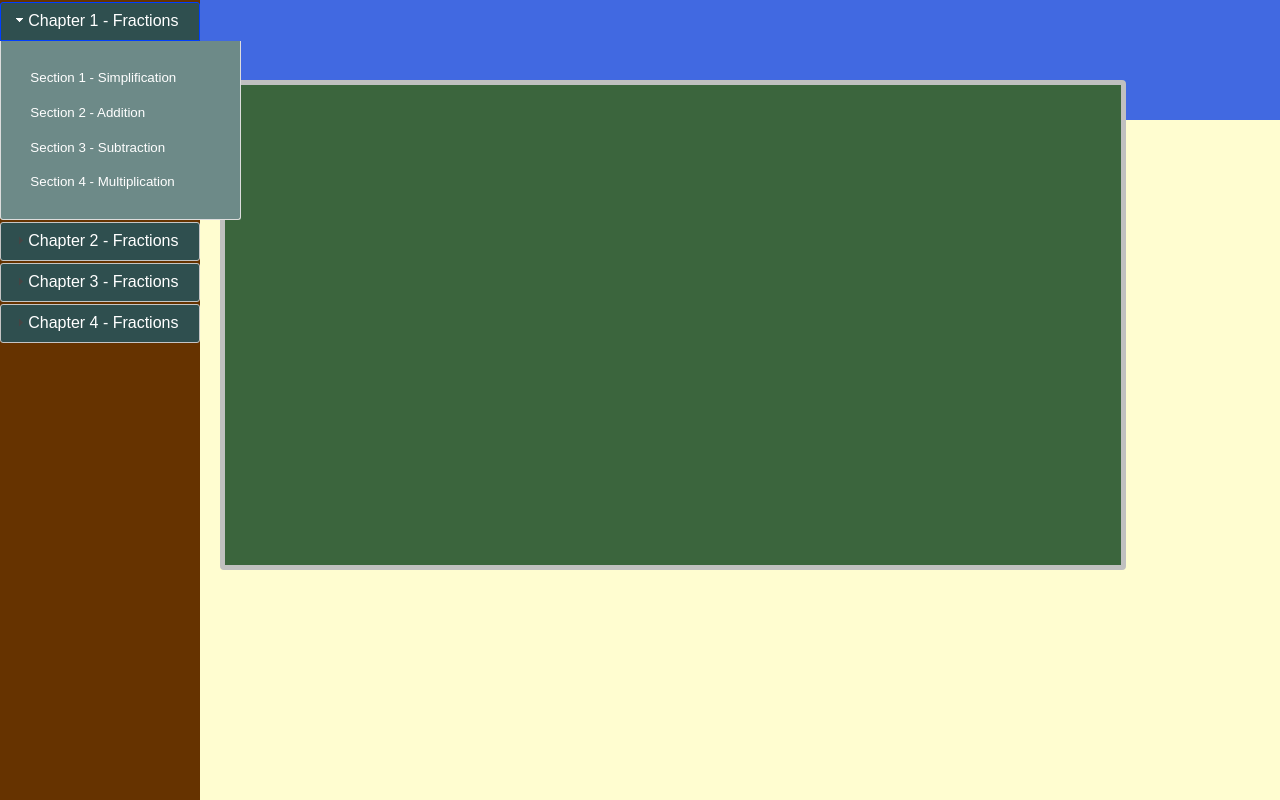
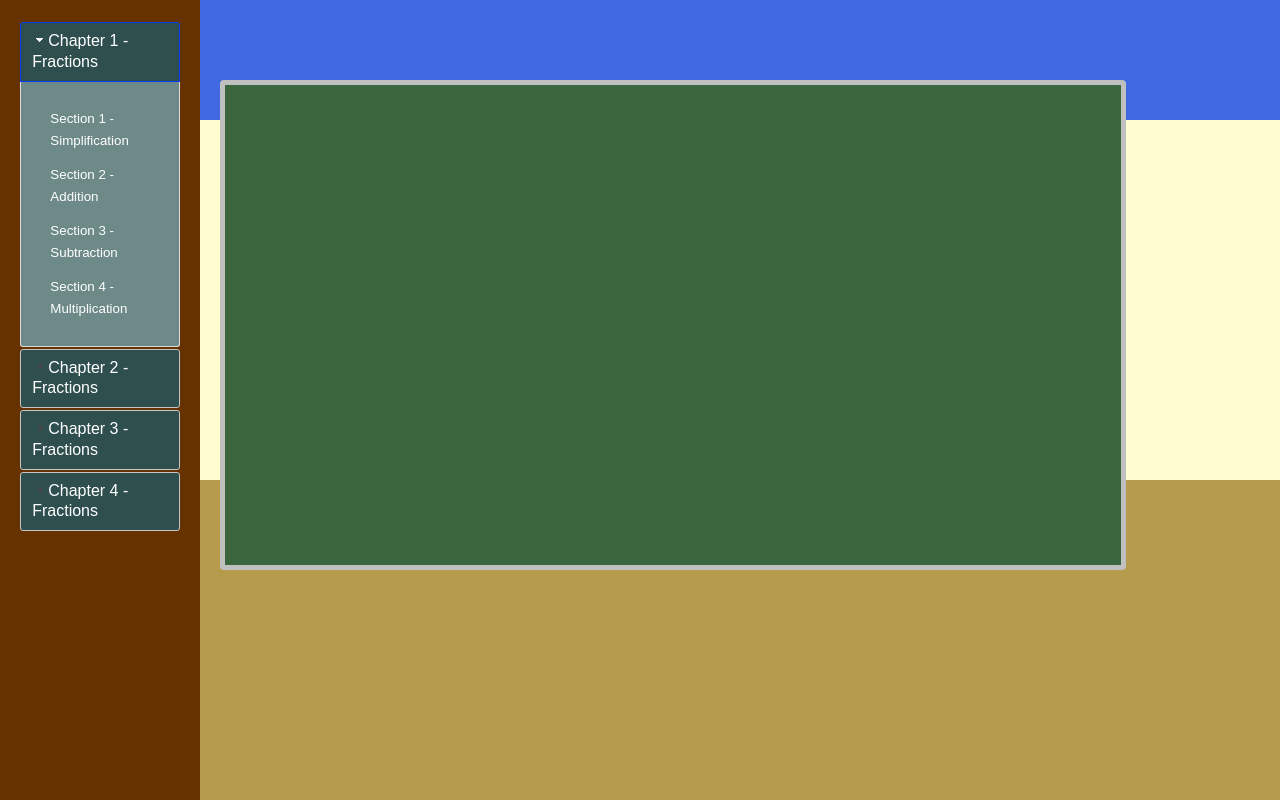
Before and after one commit to JerameyATyler/JerameyATyler.github.io, a plain HTML site: page index.html in a window 1280 px wide. Drawn offline with Linux system fonts and the light colour scheme.

Commit message:
Styling tweeks.

```diff
--- a/css/style.css
+++ b/css/style.css
@@ -4,19 +4,26 @@ Sidebar specific styles
 */
 
 /*Sidebar as a whole*/
-.sidebar{
-    position: absolute;
+#sidebar{
+    position: fixed;
     left: 0;
     top:0;
     height: 100%;
     width: 200px;
     background-color: #663300;
 }
+/*
+Sidebar menu
+*/
+#sidebar_outer{
+    position: relative;
+    top: 20px;
+    width: 80%;
+    margin: 0 auto;
+}
+
 /*Inner part of accordion*/
 #sidebar_outer .ui-accordion-content{
-    position: relative;
-    width: 90%;
-    margin: 0 auto;
     background-color: #6D8A88;
     color: white;
     font-size: 10pt;
@@ -41,7 +48,7 @@ Problem viewer
 
 /*Problem viewer as a whole*/
 #problem_view{
-    position:absolute;
+    position: absolute;
     left: 220px;
     top: 10%;
     height: 60%;
@@ -57,22 +64,24 @@ Problem viewer
 
 }
 
-#404{
-    padding: 10px;
+#fourohfour{
+    position: relative;
+    width: 95%;
+    margin: 0 auto;
 }
 
 /*
 Background
 */
 #background{
-    position: absolute;
+    position: fixed;
     left: 0;
     top:0;
     width: 100%;
     height: 100%;
 }
 #wall{
-    position:relative;
+    position: relative;
     left: 0;
     top:0;
     width: 100%;
@@ -100,7 +109,12 @@ Background
 }
 
 #lower_border{
-
+    position:absolute;
+    width: 100%;
+    height: 40%;
+    bottom: 0;
+    left: 0;
+    background: #b69b4c;
 }
 
 .window{
--- a/includes/background.html
+++ b/includes/background.html
@@ -1,6 +1,10 @@
 <div id="wall">
     <div id="upper_border">
-        <table id="tiles"></table>
+        <table id="tiles">
+            <tr>
+                <td></td>
+            </tr>
+        </table>
     </div>
     <div id="window1" class="window"></div>
     <div id="window2" class="window"></div>
```
Also changed, not shown: includes/404.html (+1 -1 lines), index.html (+0 -2 lines).
